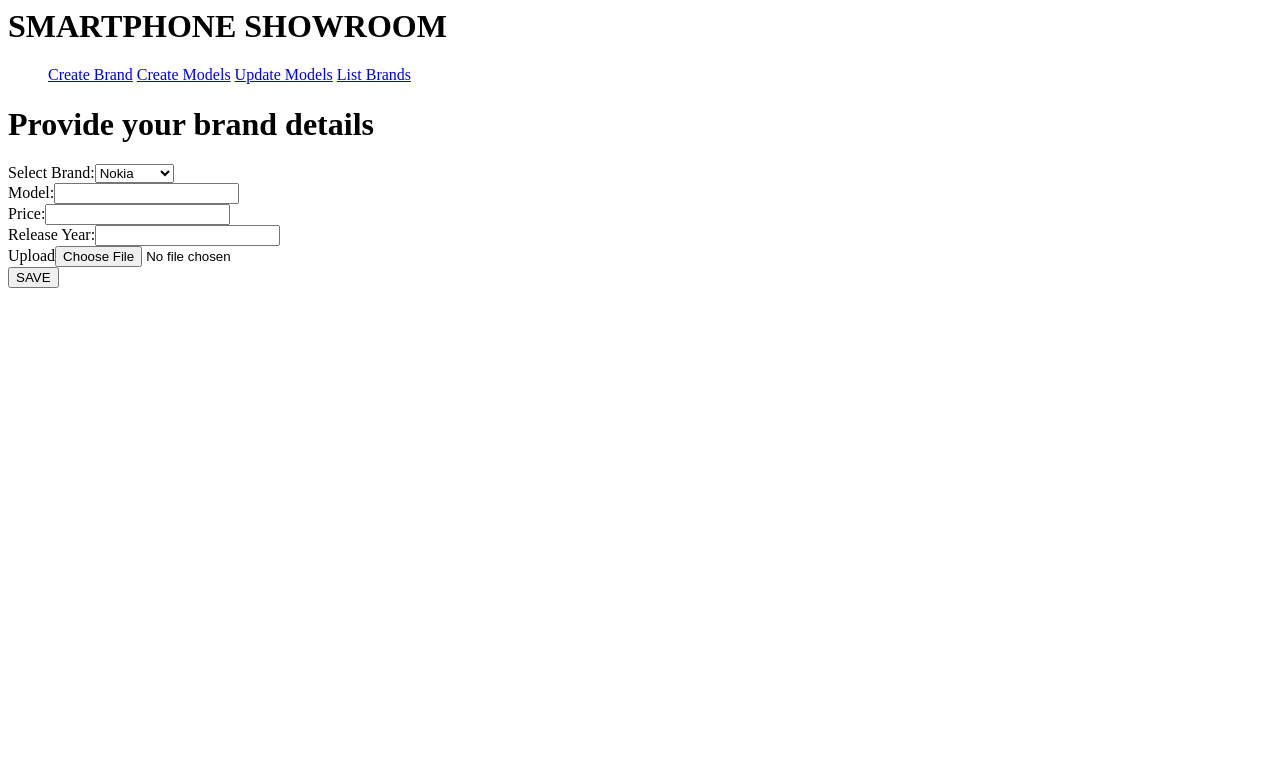
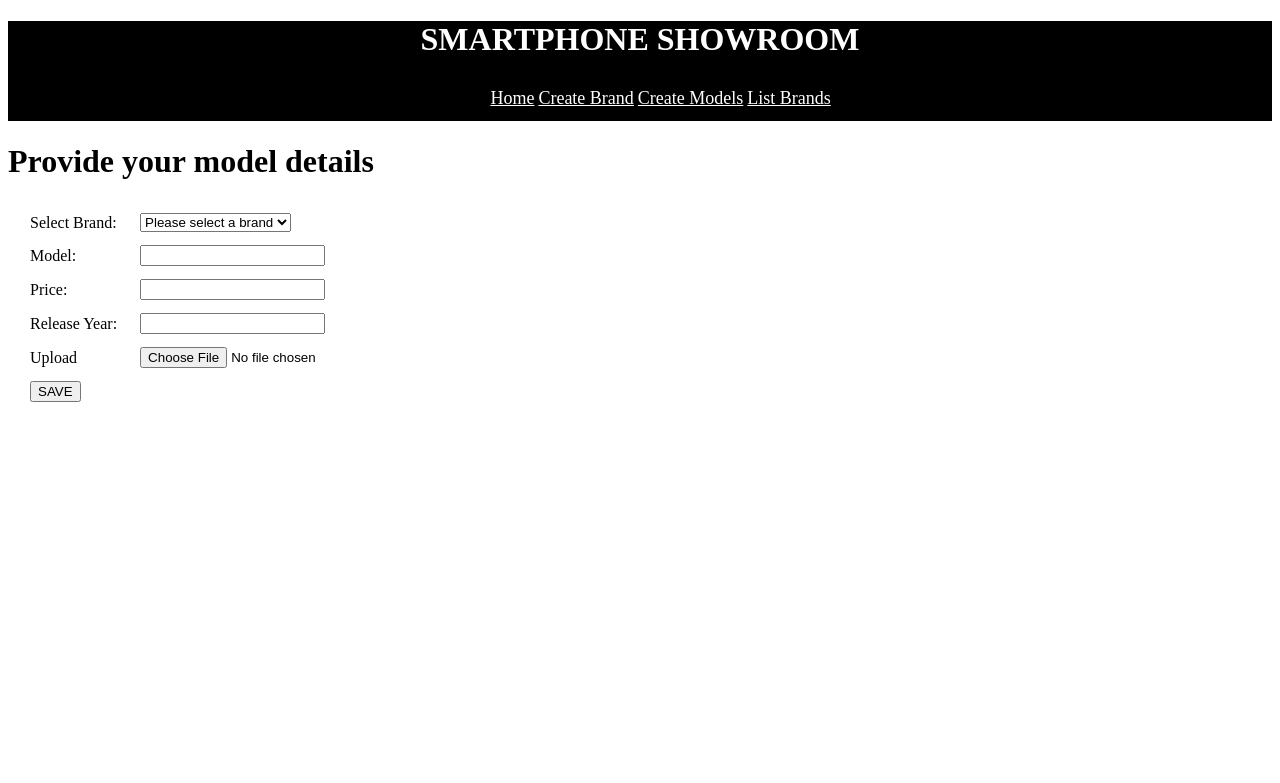
Before and after one commit to bainamg/smartphone, a Django app: page /create_models/ in a window 1280 px wide. Shown: the top 783 px of the page. Run offline with Django 4.2, Linux system fonts and the light colour scheme; data comes from the database, SQL or seed files in the repository; both versions use the stored data as it was after the commit.

Commit message:
final commit

```diff
--- a/smartphone_env/smartphone_management/smartphone/urls.py
+++ b/smartphone_env/smartphone_management/smartphone/urls.py
@@ -27,5 +27,5 @@
     path('list_brand_models/<int:brand_id>',views.list_brand_models,name='ListBrandModels'),
     path('sell_model/<int:model_id>',views.sell_model,name='SellModel'),
     path('final/<int:model_id>',views.final,name='Final'),
-    path('',views.index,name='index')
+    path('',views.index,name='Home')
 ]
--- a/smartphone_env/smartphone_management/smartphone/views.py
+++ b/smartphone_env/smartphone_management/smartphone/views.py
@@ -3,25 +3,35 @@
 from . models import Brand, PhoneModels, Transactions
 from django.contrib.auth.models import User
 from . import views
+import traceback
 
 # Create your views here.
 def index(request):
     return render(request,'blank_layout.html')
 
 def create_brands(request):
-    if request.POST:
-        brand_obj=Brand(Name=request.POST.get('brand_name'), Image=request.FILES.get('filename'))
-        brand_obj.save()
-        print("-- Brand", brand_obj.Name, "Created!!")
-    return render(request,'create_band.html')
+    try:
+        if request.POST:
+            brand_obj=Brand(Name=request.POST.get('brand_name'), Image=request.FILES.get('filename'))
+            brand_obj.save()
+            print("-- Brand", brand_obj.Name, "Created!!")
+        return render(request,'create_band.html')
+    except:
+        return render(request,'exception.html')
+
+
 
 def create_models(request):
-    if request.POST:
-        brand_obj=Brand.objects.get(id=request.POST.get('selected_brand'))
-        model_obj=PhoneModels(brand=brand_obj, name=request.POST.get("model"),price=request.POST.get("price"),release_year=request.POST.get("year"),Image=request.FILES.get('modelfilename'))
-        model_obj.save()
-    brands=Brand.objects.all();
-    return render(request,'create_models.html', {'brands': brands})
+    try:
+        if request.POST:
+            brand_obj=Brand.objects.get(id=request.POST.get('selected_brand'))
+            model_obj=PhoneModels(brand=brand_obj, name=request.POST.get("model"),price=request.POST.get("price"),release_year=request.POST.get("year"),Image=request.FILES.get('modelfilename'))
+            model_obj.save()
+        return render(request,'create_models.html', {'brands': Brand.objects.all()})
+    except Exception as e:
+        message = traceback.format_exc()
+        print(message)
+        return render(request,'exception.html')
 
 def update_models(request):
     return render(request,'update_models.html')
@@ -39,17 +49,23 @@
     return render(request,'sell_model.html',{"model":model_obj})
 
 def final(request, model_id):
-    model_obj=PhoneModels.objects.get(id=model_id)
+    try:
+        model_obj=PhoneModels.objects.get(id=model_id)
 
-    if request.POST:
-        user_obj = User.objects.get(id=1)
-        transaction_obj=Transactions(Transaction_type=request.POST.get('transaction_mode'), Model=model_obj, User=user_obj, Amount=model_obj.price)
-        transaction_obj.save()
+        if request.POST:
+            user_obj = User.objects.get(id=1)
+            transaction_obj=Transactions(Transaction_type=request.POST.get('transaction_mode'), Model=model_obj, User=user_obj, Amount=model_obj.price)
+            transaction_obj.save()
 
-        quantity=model_obj.available_quatities-1
-        model_obj.available_quatities=quantity
-        if quantity==0:
-            model_obj.is_available=False
-        model_obj.save()
+            quantity=model_obj.available_quatities-1
+            model_obj.available_quatities=quantity
+            if quantity<0:
+                model_obj.is_available=False
+                return render(request,'error.html')
 
-    return render(request,'final.html')
+            model_obj.save()
+
+
+        return render(request,'final.html')
+    except:
+        return render(request,'exception.html')
--- a/smartphone_env/smartphone_management/static/css/mystyle.css
+++ b/smartphone_env/smartphone_management/static/css/mystyle.css
@@ -1,3 +1,51 @@
-li {
-    display: inline;
+li{
+    display:inline;
+    font-size: large;
 }
+
+a:active {
+    color: #f06a6a;
+}
+.header{
+    width:100%;
+    background-color: rgb(0, 0, 0);
+    height: 100px;
+}
+
+.inner_box{
+    width:60%;
+    height: 30px;
+    margin-left:35% ;
+    margin-top: 30px;
+
+}
+.black{
+    color: white;
+    text-align: center;
+}
+.white{
+    color: white;
+}
+
+table td{
+    padding-left: 20px;
+    padding-top: 10px;
+}
+
+.grid-container {
+    display: grid;
+    grid-template-columns: auto auto auto ;
+    padding: 10px;
+}
+
+.grid-item {
+    background-color: rgba(255, 255, 255, 0.8);
+    border: 1px solid rgba(0, 0, 0, 0.8);
+    padding: 20px;
+    font-size: 20px;
+    text-align: center;
+}
+
+body{
+    background-color:white;
+}
--- a/smartphone_env/smartphone_management/templates/blank_layout.html
+++ b/smartphone_env/smartphone_management/templates/blank_layout.html
@@ -1,8 +1,27 @@
 {% load static %}
-<link rel="stylesheet" href="{% static 'mystyle.css' %}">
-<h1>SMARTPHONE SHOWROOM</h1>
-{% include 'menu.html' %}
 
-{% block content%}
-    Welcome to smartphone showroom
-{% endblock%}
+<!DOCTYPE html>
+<html lang="en">
+<head>
+    <meta charset="UTF-8">
+    <meta name="viewport" content="width=device-width, initial-scale=1.0">
+    <link rel="stylesheet" href="{% static 'mystyle.css' %}">
+    <title>Document</title>
+</head>
+<body>
+    <div class="main_body">
+        <div class="header">
+            <h1 class="black">SMARTPHONE SHOWROOM</h1>
+            <div class="inner_box" >
+                {% include 'menu.html' %}
+            </div>
+        </div>
+        <div class="">
+            {% block content%}
+                <h3>Welcome to smartphone showroom</div><h3>
+                <img src="{% static "static/image/Best-camera-phones-in-Pakistan-1024x576.jpg" %}" width="100%"/>
+            {% endblock%}
+        </div>
+    </div>
+</body>
+</html>
--- a/smartphone_env/smartphone_management/templates/create_models.html
+++ b/smartphone_env/smartphone_management/templates/create_models.html
@@ -1,17 +1,49 @@
 {% extends "blank_layout.html" %}
 {% block content %}
-<h1>Provide your brand details</h1>
+<h1>Provide your model details</h1>
 <form method="post" enctype="multipart/form-data">
   {% csrf_token %}
-  Select Brand:<select name="selected_brand">
-    {% for each_brand in brands %}
-      <option value="{{ each_brand.id }}">{{ each_brand.Name }}</option>
-    {% endfor %}
-  </select><br />
-  Model:<input type="text" name="model" /><br />
-  Price:<input type="text" name="price" /><br />
-  Release Year:<input type="text" name="year" /><br />
-  Upload<input type="file" id="modelfilename" name="modelfilename"><br />
-  <button name="submit" value="submit_model">SAVE</button>
+
+
+  <table>
+    <tr>
+      <td>
+        Select Brand:
+      </td>
+      <td>
+        <select name="selected_brand">
+          <option value="0" selected="selected">Please select a brand</option>
+          {% for each_brand in brands %}
+            <option value="{{ each_brand.id }}">{{ each_brand.Name }}</option>
+          {% endfor %}
+        </select>
+      </td>
+    </tr>
+
+    <tr>
+      <td>Model:</td>
+      <td><input type="text" name="model"/></td>
+    </tr>
+
+    <tr>
+      <td>Price:</td>
+      <td><input type="text" name="price"/></td>
+    </tr>
+
+    <tr>
+      <td>Release Year:</td>
+      <td><input type="text" name="year"/></td>
+    </tr>
+
+    <tr>
+      <td>Upload</td>
+      <td><input type="file" id="modelfilename" name="modelfilename"></td>
+    </tr>
+
+    <tr>
+      <td><button name="submit" value="submit_model">SAVE</button></td>
+    </tr>
+  </table>
 </form>
+
 {% endblock content %}
--- /dev/null
+++ b/smartphone_env/smartphone_management/templates/error.html
@@ -0,0 +1,4 @@
+{% extends "blank_layout.html" %}
+{% block content %}
+<h1>Not Available<h2>
+{% endblock content %}
--- /dev/null
+++ b/smartphone_env/smartphone_management/templates/exception.html
@@ -0,0 +1,6 @@
+{% extends "blank_layout.html" %}
+{% block content %}
+<br />
+<br />
+<h2>Some error occurred. Please try after sometime....<h2>
+{% endblock content%}
--- a/smartphone_env/smartphone_management/templates/final.html
+++ b/smartphone_env/smartphone_management/templates/final.html
@@ -1 +1,6 @@
+{% extends "blank_layout.html" %}
+{% block content %}
+<br />
+<br />
 <h1>Your Transaction has been completed successfully.</h1>
+{% endblock content%}
--- a/smartphone_env/smartphone_management/templates/menu.html
+++ b/smartphone_env/smartphone_management/templates/menu.html
@@ -1,8 +1,13 @@
-<ul>
-    <li><a href="{% url 'CreateBrands'%}">Create Brand</a></li>
-    <li><a href="{% url 'CreateModels'%}">Create Models</a></li>
-    <li><a href="{% url 'UpdateModels'%}">Update Models</a></li>
-    <li><a href="{% url 'ListBrands'%}">List Brands</a></li>
-
-
-</ul>
+{% load static %}
+                <head>
+                    <meta charset="UTF-8">
+                    <meta name="viewport" content="width=device-width, initial-scale=1.0">
+                    <link rel="stylesheet" href="{% static 'mystyle.css' %}">
+                    <title>Document</title>
+                </head>
+                <ul style="list-style-type: none">
+                    <li ><a class="white" href="{% url 'Home'%}">Home</a></li>
+                    <li ><a class="white" href="{% url 'CreateBrands'%}">Create Brand</a></li>
+                    <li ><a class="white" href="{% url 'CreateModels'%}">Create Models</a></li>
+                    <li ><a class="white" href="{% url 'ListBrands'%}">List Brands</a></li>
+                </ul>
```
Also changed, not shown: smartphone_env/smartphone_management/templates/create_band.html (+16 -4 lines), smartphone_env/smartphone_management/templates/list_brand.html (+6 -3 lines), smartphone_env/smartphone_management/templates/list_brand_models.html (+11 -6 lines), smartphone_env/smartphone_management/templates/sell_model.html (+19 -14 lines), smartphone_env/smartphone_management/db.sqlite3, smartphone_env/smartphone_management/static/image/Best-camera-phones-in-Pakistan-1024x576.jpg (added), smartphone_env/smartphone_management/static/image/brand/Motorola-logo-2005.webp (added), smartphone_env/smartphone_management/static/image/models/motorola-mobile-phone-1630653813-5972357.jpeg (added), 2 other files.
